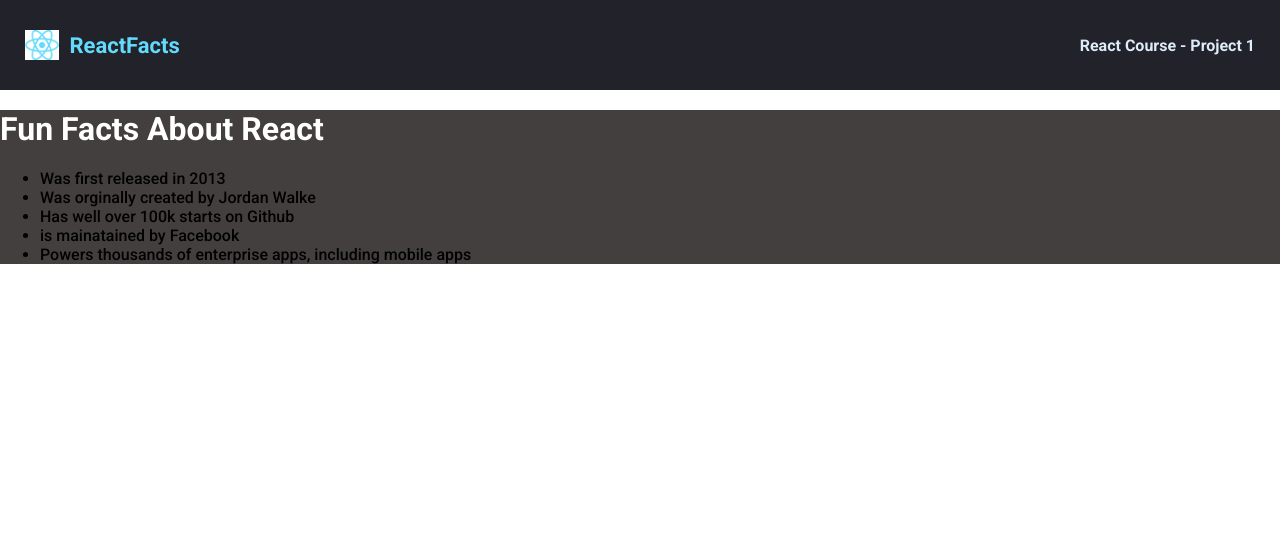
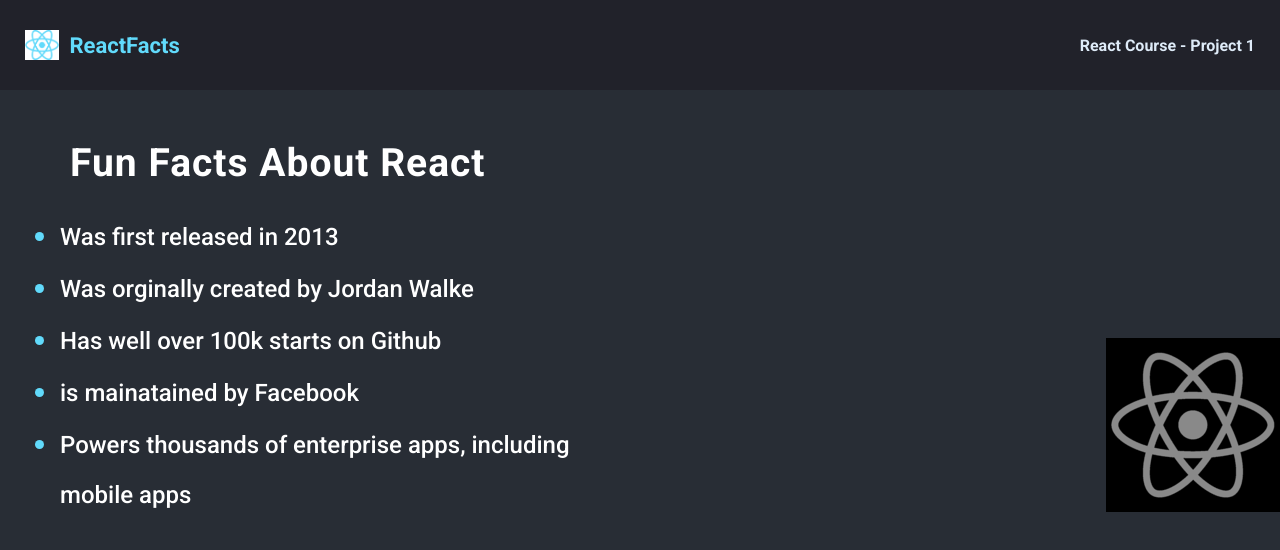
Before and after one commit to Tinady/scrimba-react-course, a React (Create React App) app in the folder funfactsabtreact/: page / in a window 1280 px wide. Shown: the top 550 px of the page. Built offline with nearby package versions, Linux system fonts and the light colour scheme.

Commit message:
Finishing Up

```diff
--- a/funfactsabtreact/src/index.css
+++ b/funfactsabtreact/src/index.css
@@ -8,6 +8,7 @@
 body {
     margin: 0;
     font-family: Roboto, sans-serif;
+    background-color: #282D35;
 
 }
 
@@ -41,21 +42,41 @@ nav {
     margin-right: 10px;
 }
 
-.main-title{
-    color: white;
-    font-weight: 700;
-    margin-top: 20px;
-
-}
 
 .main-title{
     color:white;
     font-weight:700;
+   margin: 0px;
+   font-size:39px ;
+   padding-left: 50px;
+   letter-spacing:1px ;
 
 }
 
 .container{
-    background-color: rgb(67, 63, 63);
+
     margin-top: 0px;
+    padding: 50px 20px;
+    background-image:url(./imgs/react-background.png) ;
+    background-repeat: no-repeat;
+    background-position: right 75%;
+
+
+
 
 }
+
+.lists{
+    font-size: 24px;
+    max-width: 600px;
+}
+
+.lists li{
+   line-height: 50px;
+    color: white;
+}
+
+.lists li::marker{
+    font-size: 30px;
+    color:#61DAFB; ;
+}
```
Also changed, not shown: funfactsabtreact/src/imgs/react-background.png (added).
